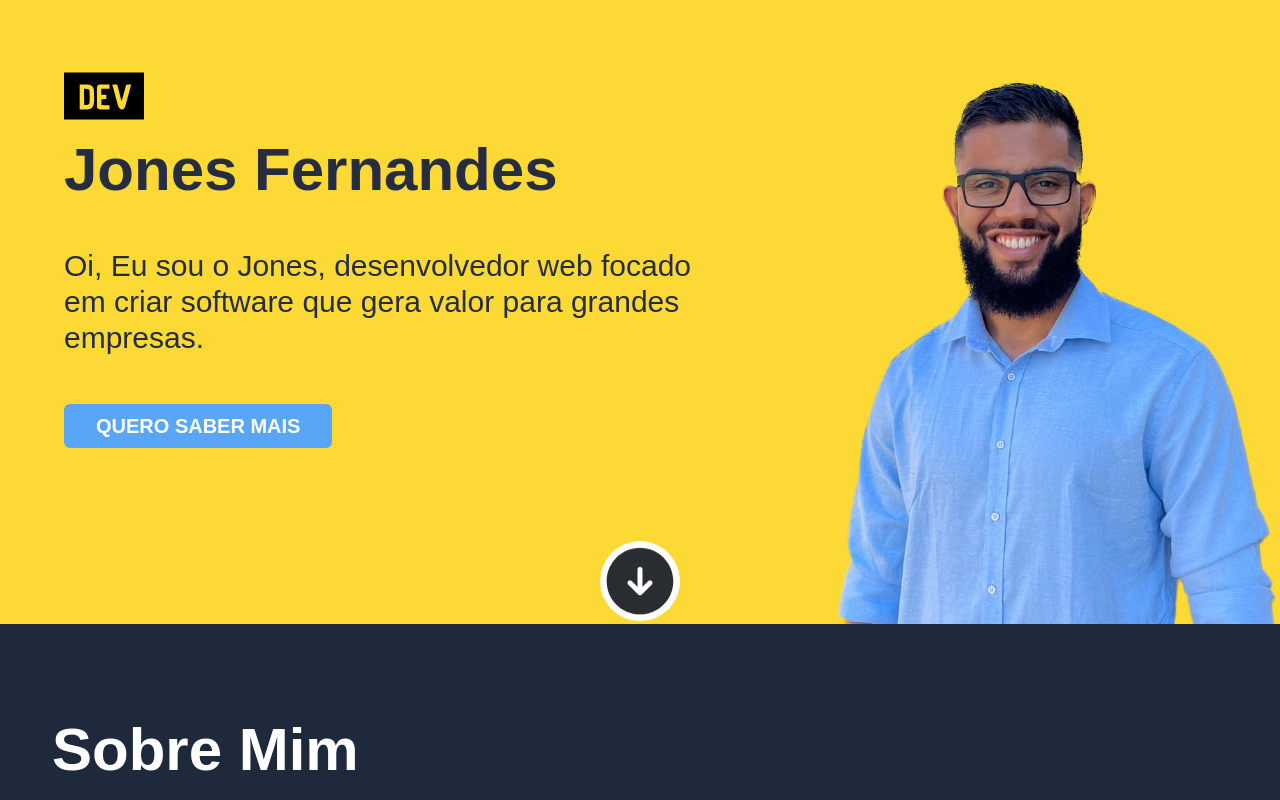
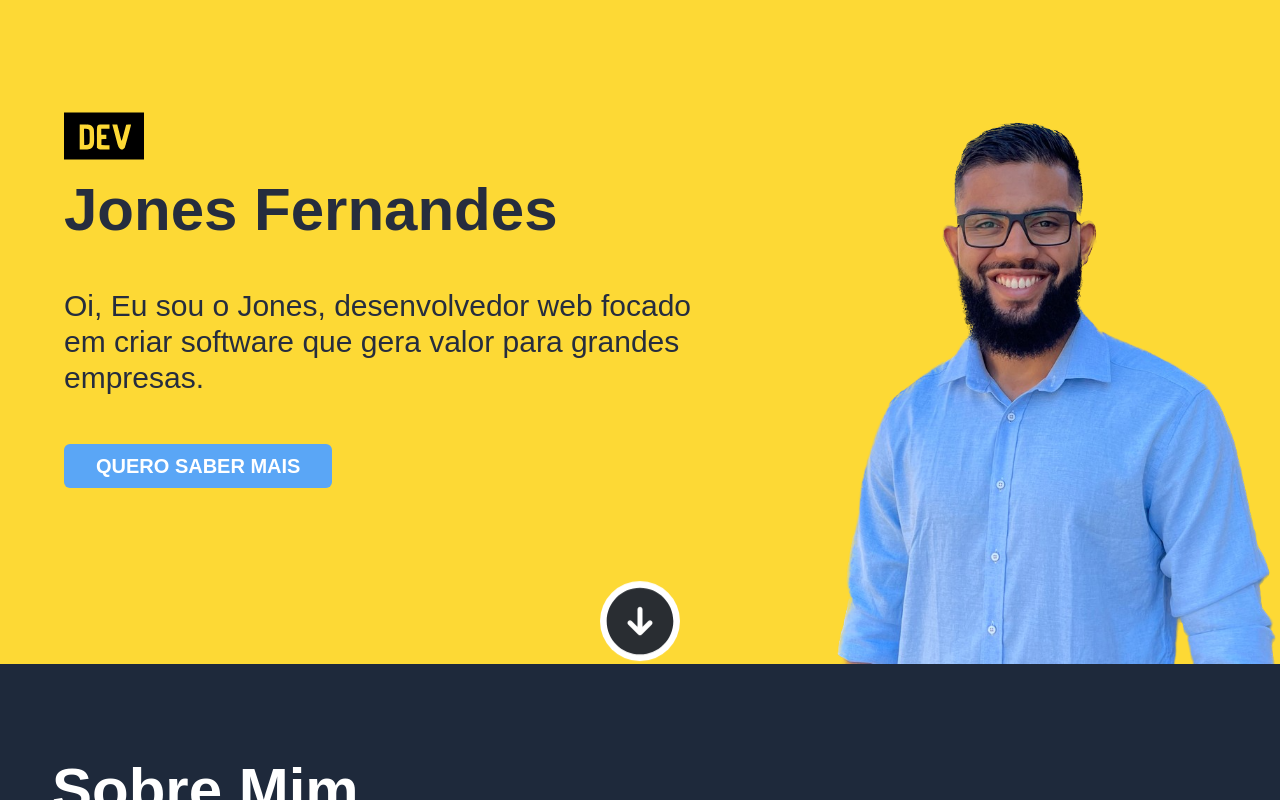
Before and after one commit to KeysiJones/portfolio-jones, a Next.js app: page / in a window 1280 px wide. Built offline with nearby package versions, Linux system fonts and the light colour scheme.

Commit message:
Increase hero section height

```diff
--- a/src/pages/index.js
+++ b/src/pages/index.js
@@ -16,7 +16,7 @@ export default function Home() {
           className='flex flex-col px-8 lg:px-0 justify-center text-[#262d3e] bg-[#FDD935] lg:flex relative overflow-hidden'
         >
           <div className='flex flex-col lg:flex-row'>
-            <div className='max-w-4xl m-auto pt-14 lg:px-12'>
+            <div className='max-w-4xl pt-24 m-auto lg:px-12'>
               <div className='flex'>
                 <Image
                   src='/dev.svg'
@@ -52,7 +52,7 @@ export default function Home() {
                 </button>
               </div>
             </div>
-            <div className='relative self-center max-w-md m-auto -bottom-[157px] xl:-bottom-[120px] sm:block sm:left-0 left-2 fadeIn'>
+            <div className='relative self-center max-w-md m-auto -bottom-[157px] xl:-bottom-[140px] sm:block sm:left-0 left-2 fadeIn'>
               <Image
                 alt=''
                 src='/jones-cut-perfect.png'
```
